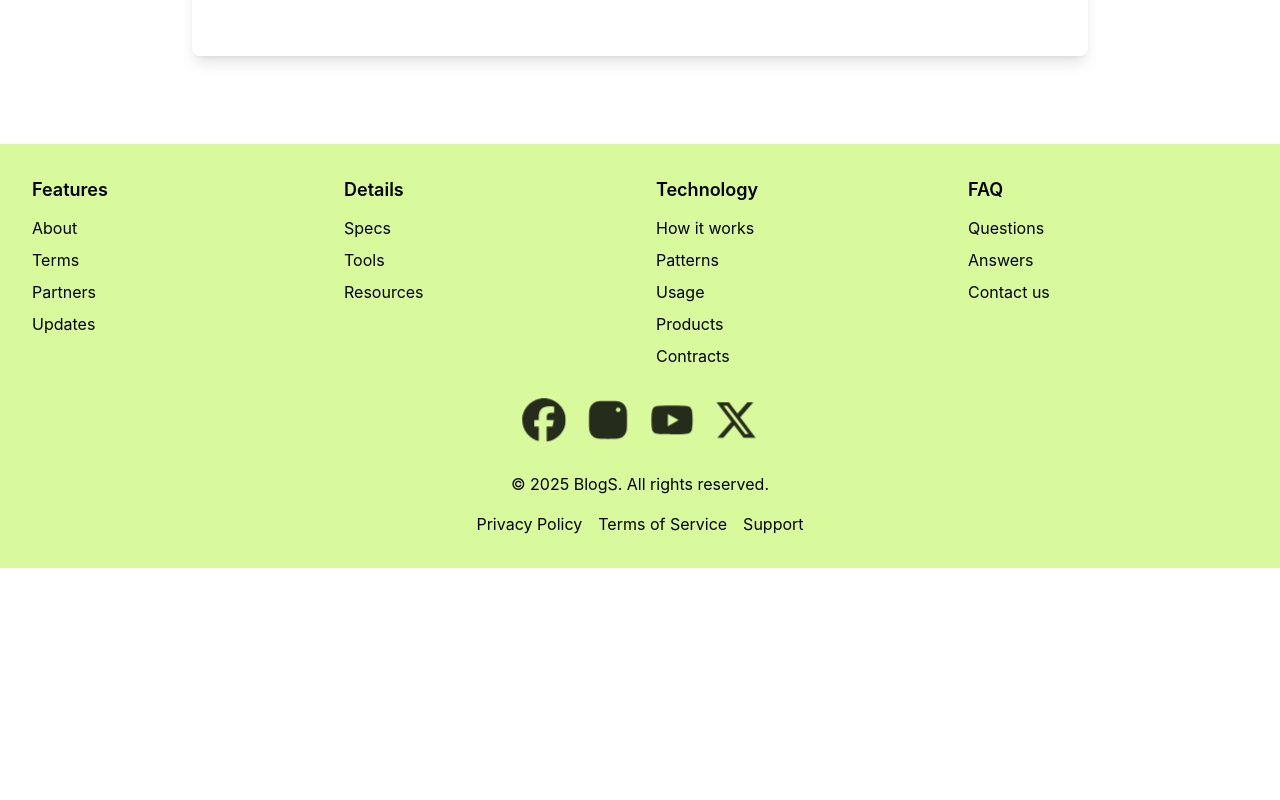
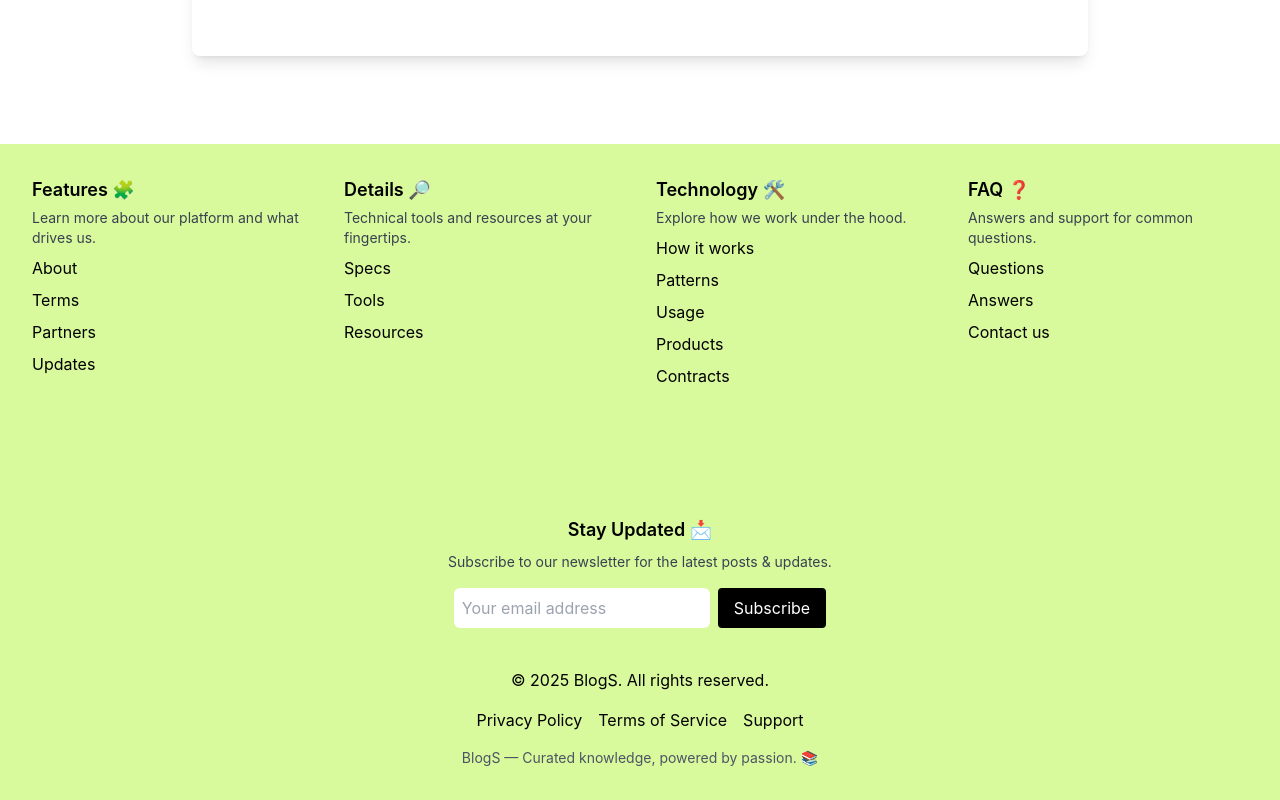
Before and after one commit to Olajuwon47/jaywon-blog, a React (Create React App) app: page / in a window 1280 px wide. Shown: the part 4330-5130 px from the top of the page. Before the commit the page ends 4898 px from the top, so only its background shows below. Built offline with nearby package versions, Linux system fonts and the light colour scheme.

Commit message:
footer.js

```diff
--- a/src/Footer.js
+++ b/src/Footer.js
@@ -1,78 +1,107 @@
 import React from 'react';
 import './index.css';
+
 export default function Footer() {
   return (
-      <footer className="bg-lime-200 text-black p-8 max-sm:p-4 max-md:p-6">
+    <footer className="bg-lime-200 text-black p-8 max-sm:p-4 max-md:p-6" aria-label="Site Footer">
       <div className="grid md:grid-cols-4 gap-8 max-sm:grid-cols-1 max-sm:gap-4 max-md:grid-cols-2 max-md:gap-6">
+
+        {/* Features */}
         <div>
-            <h1 className="text-lg font-semibold mb-3 max-sm:text-base max-md:text-lg">Features</h1>
+          <h1 className="text-lg font-semibold mb-1 max-sm:text-base max-md:text-lg">Features 🧩</h1>
+          <p className="text-sm text-gray-700 mb-2">Learn more about our platform and what drives us.</p>
           <ul className="space-y-2 max-sm:space-y-1">
-              <li><a href="/About" className="text-black hover:text-white max-sm:text-sm">About</a></li>
-              <li><a href="/Terms" className="text-black hover:text-white max-sm:text-sm">Terms</a></li>
-              <li><a href="/Partner" className="text-black hover:text-white max-sm:text-sm">Partners</a></li>
-              <li><a href="/Updates" className="text-black hover:text-white max-sm:text-sm">Updates</a></li>
+            <li><a href="/about" className="hover:text-white text-black max-sm:text-sm">About</a></li>
+            <li><a href="/terms" className="hover:text-white text-black max-sm:text-sm">Terms</a></li>
+            <li><a href="/partner" className="hover:text-white text-black max-sm:text-sm">Partners</a></li>
+            <li><a href="/updates" className="hover:text-white text-black max-sm:text-sm">Updates</a></li>
           </ul>
         </div>
+
+        {/* Details */}
         <div>
-            <h1 className="text-lg font-semibold mb-3 max-sm:text-base max-md:text-lg">Details</h1>
+          <h1 className="text-lg font-semibold mb-1 max-sm:text-base max-md:text-lg">Details 🔎</h1>
+          <p className="text-sm text-gray-700 mb-2">Technical tools and resources at your fingertips.</p>
           <ul className="space-y-2 max-sm:space-y-1">
-              <li><a href="/Specs" className="text-black hover:text-white max-sm:text-sm">Specs</a></li>
-              <li><a href="/Tools" className="text-black hover:text-white max-sm:text-sm">Tools</a></li>
-              <li><a href="/Resources" className="text-black hover:text-white max-sm:text-sm">Resources</a></li>
+            <li><a href="/specs" className="hover:text-white text-black max-sm:text-sm">Specs</a></li>
+            <li><a href="/tools" className="hover:text-white text-black max-sm:text-sm">Tools</a></li>
+            <li><a href="/resources" className="hover:text-white text-black max-sm:text-sm">Resources</a></li>
           </ul>
         </div>
+
+        {/* Technology */}
         <div>
-            <h1 className="text-lg font-semibold mb-3 max-sm:text-base max-md:text-lg">Technology</h1>
+          <h1 className="text-lg font-semibold mb-1 max-sm:text-base max-md:text-lg">Technology 🛠️</h1>
+          <p className="text-sm text-gray-700 mb-2">Explore how we work under the hood.</p>
           <ul className="space-y-2 max-sm:space-y-1">
-              <li><a href="/How it works" className="text-black hover:text-white max-sm:text-sm">How it works</a></li>
-              <li><a href="/Patterns" className="text-black hover:text-white max-sm:text-sm">Patterns</a></li>
-              <li><a href="/Usage" className="text-black hover:text-white max-sm:text-sm">Usage</a></li>
-              <li><a href="/Products" className="text-black hover:text-white max-sm:text-sm">Products</a></li>
-              <li><a href="/Contracts" className="text-black hover:text-white max-sm:text-sm">Contracts</a></li>
+            <li><a href="/how-it-works" className="hover:text-white text-black max-sm:text-sm">How it works</a></li>
+            <li><a href="/patterns" className="hover:text-white text-black max-sm:text-sm">Patterns</a></li>
+            <li><a href="/usage" className="hover:text-white text-black max-sm:text-sm">Usage</a></li>
+            <li><a href="/products" className="hover:text-white text-black max-sm:text-sm">Products</a></li>
+            <li><a href="/contracts" className="hover:text-white text-black max-sm:text-sm">Contracts</a></li>
           </ul>
         </div>
+
+        {/* FAQ */}
         <div>
-            <h1 className="text-lg font-semibold mb-3 max-sm:text-base max-md:text-lg">FAQ</h1>
+          <h1 className="text-lg font-semibold mb-1 max-sm:text-base max-md:text-lg">FAQ ❓</h1>
+          <p className="text-sm text-gray-700 mb-2">Answers and support for common questions.</p>
           <ul className="space-y-2 max-sm:space-y-1">
-              <li><a href="Questions" className="text-black hover:text-white max-sm:text-sm">Questions</a></li>
-              <li><a href="/Answers" className="text-black hover:text-white max-sm:text-sm">Answers</a></li>
-              <li><a href="/Contact us" className="text-black hover:text-white max-sm:text-sm">Contact us</a></li>
+            <li><a href="/questions" className="hover:text-white text-black max-sm:text-sm">Questions</a></li>
+            <li><a href="/answers" className="hover:text-white text-black max-sm:text-sm">Answers</a></li>
+            <li><a href="/contact-us" className="hover:text-white text-black max-sm:text-sm">Contact us</a></li>
           </ul>
         </div>
       </div>
 
-       <div className="mt-8 flex flex-wrap justify-center space-x-6 max-sm:mt-6 max-sm:space-x-4 max-md:mt-7 max-md:space-x-5">
-  <a href="https://facebook.com" className="text-black hover:text-gray-800">
-    <svg xmlns="http://www.w3.org/2000/svg" height="40" width="40" className="fill-current beatFade max-sm:h-8 max-sm:w-8 max-md:h-9 max-md:w-9" viewBox="0 0 512 512">
-      <path d="M512 256C512 114.6 397.4 0 256 0S0 114.6 0 256C0 376 82.7 476.8 194.2 504.5V334.2H141.4V256h52.8V222.3c0-87.1 39.4-127.5 125-127.5c16.2 0 44.2 3.2 55.7 6.4V172c-6-.6-16.5-1-29.6-1c-42 0-58.2 15.9-58.2 57.2V256h83.6l-14.4 78.2H287V510.1C413.8 494.8 512 386.9 512 256h0z"/>
+      {/* Social Media */}
+      <div className="mt-10 flex flex-wrap justify-center space-x-6 max-sm:mt-6 max-sm:space-x-4 max-md:mt-7 max-md:space-x-5">
+        <a href="https://facebook.com" aria-label="Facebook" className="hover:text-gray-800">
+          <svg xmlns="http://www.w3.org/2000/svg" height="40" width="40" className="fill-current max-sm:h-8 max-sm:w-8 max-md:h-9 max-md:w-9" viewBox="0 0 512 512">
+            <title>Facebook</title>
+            <path d="..."/>
           </svg>
         </a>
-  <a href="https://instagram.com/mrmrs_" className="text-black hover:text-gray-800">
-    <svg xmlns="http://www.w3.org/2000/svg" height="40" width="40" className="fill-current beatFade max-sm:h-8 max-sm:w-8 max-md:h-9 max-md:w-9" viewBox="0 0 448 512">
-      <path d="M224.1 141c-63.6 0-114.9 51.3-114.9 114.9s51.3 114.9 114.9 114.9S339 319.5 339 255.9 287.7 141 224.1 141zm0 189.6c-41.1 0-74.7-33.5-74.7-74.7s33.5-74.7 74.7-74.7 74.7 33.5 74.7 74.7-33.6 74.7-74.7 74.7zm146.4-194.3c0 14.9-12 26.8-26.8 26.8-14.9 0-26.8-12-26.8-26.8s12-26.8 26.8-26.8 26.8 12 26.8 26.8zm76.1 27.2c-1.7-35.9-9.9-67.7-36.2-93.9-26.2-26.2-58-34.4-93.9-36.2-37-2.1-147.9-2.1-184.9 0-35.8 1.7-67.6 9.9-93.9 36.1s-34.4 58-36.2 93.9c-2.1 37-2.1 147.9 0 184.9 1.7 35.9 9.9 67.7 36.2 93.9s58 34.4 93.9 36.2c37 2.1 147.9 2.1 184.9 0 35.9-1.7 67.7-9.9 93.9-36.2 26.2-26.2 34.4-58 36.2-93.9 2.1-37 2.1-147.8 0-184.8z"/>
+        <a href="https://instagram.com/mrmrs_" aria-label="Instagram" className="hover:text-gray-800">
+          <svg xmlns="http://www.w3.org/2000/svg" height="40" width="40" className="fill-current max-sm:h-8 max-sm:w-8 max-md:h-9 max-md:w-9" viewBox="0 0 448 512">
+            <title>Instagram</title>
+            <path d="..."/>
           </svg>
         </a>
-  <a href="https://youtube.com" className="text-black hover:text-gray-800">
-    <svg xmlns="http://www.w3.org/2000/svg" height="40" width="40" className="fill-current beatFade max-sm:h-8 max-sm:w-8 max-md:h-9 max-md:w-9" viewBox="0 0 576 512">
-      <path d="M549.7 124.1c-6.3-23.7-24.8-42.3-48.3-48.6C458.8 64 288 64 288 64S117.2 64 74.6 75.5c-23.5 6.3-42 24.9-48.3 48.6-11.4 42.9-11.4 132.3-11.4 132.3s0 89.4 11.4 132.3c6.3 23.7 24.8 41.5 48.3 47.8C117.2 448 288 448 288 448s170.8 0 213.4-11.5c23.5-6.3 42-24.2 48.3-47.8 11.4-42.9 11.4-132.3 11.4-132.3s0-89.4-11.4-132.3zm-317.5 213.5V175.2l142.7 81.2-142.7 81.2z"/>
+        <a href="https://youtube.com" aria-label="YouTube" className="hover:text-gray-800">
+          <svg xmlns="http://www.w3.org/2000/svg" height="40" width="40" className="fill-current max-sm:h-8 max-sm:w-8 max-md:h-9 max-md:w-9" viewBox="0 0 576 512">
+            <title>YouTube</title>
+            <path d="..."/>
           </svg>
         </a>
-  <a href="https://twitter.com/mrmrs_" className="text-black hover:text-gray-800">
-    <svg xmlns="http://www.w3.org/2000/svg" height="40" width="40" className="fill-current beatFade max-sm:h-8 max-sm:w-8 max-md:h-9 max-md:w-9" viewBox="0 0 512 512">
-      <path d="M389.2 48h70.6L305.6 224.2 487 464H345L233.7 318.6 106.5 464H35.8L200.7 275.5 26.8 48H172.4L272.9 180.9 389.2 48zM364.4 421.8h39.1L151.1 88h-42L364.4 421.8z"/>
+        <a href="https://twitter.com/mrmrs_" aria-label="Twitter" className="hover:text-gray-800">
+          <svg xmlns="http://www.w3.org/2000/svg" height="40" width="40" className="fill-current max-sm:h-8 max-sm:w-8 max-md:h-9 max-md:w-9" viewBox="0 0 512 512">
+            <title>Twitter</title>
+            <path d="..."/>
           </svg>
         </a>
       </div>
 
+      {/* Optional Newsletter */}
+      <div className="mt-12 text-center max-sm:mt-10 max-md:mt-10">
+        <h2 className="text-lg font-semibold mb-2">Stay Updated 📩</h2>
+        <p className="text-sm text-gray-700 mb-4">Subscribe to our newsletter for the latest posts & updates.</p>
+        <form className="flex justify-center gap-2 max-sm:flex-col max-sm:items-center">
+          <input type="email" placeholder="Your email address" className="p-2 rounded-md w-64 max-sm:w-full" />
+          <button type="submit" className="bg-black text-white px-4 py-2 rounded hover:bg-gray-800">Subscribe</button>
+        </form>
+      </div>
 
-        <div className="mt-8 text-center max-sm:mt-6 max-md:mt-7">
+      {/* Footer Bottom */}
+      <div className="mt-10 text-center max-sm:mt-6 max-md:mt-7">
         <p className="max-sm:text-sm max-md:text-base">&copy; 2025 BlogS. All rights reserved.</p>
-          <nav className="mt-4 space-x-4 max-sm:mt-3 max-sm:space-x-2 max-sm:flex max-sm:flex-col max-sm:space-x-0 max-sm:space-y-2 max-md:space-x-3">
-            <a href="https://privacy-policy.com" className="text-black hover:text-white max-sm:text-sm max-md:text-base">Privacy Policy</a>
-            <a href="/Terms of Service" className="text-black hover:text-white max-sm:text-sm max-md:text-base">Terms of Service</a>
-            <a href="/Support" className="text-black hover:text-white max-sm:text-sm max-md:text-base">Support</a>
+        <nav className="mt-4 space-x-4 max-sm:mt-3 max-sm:flex max-sm:flex-col max-sm:space-x-0 max-sm:space-y-2 max-md:space-x-3">
+          <a href="/privacy-policy" className="hover:text-white text-black max-sm:text-sm max-md:text-base">Privacy Policy</a>
+          <a href="/terms-of-service" className="hover:text-white text-black max-sm:text-sm max-md:text-base">Terms of Service</a>
+          <a href="/support" className="hover:text-white text-black max-sm:text-sm max-md:text-base">Support</a>
         </nav>
+        <p className="text-sm text-gray-600 mt-4">BlogS — Curated knowledge, powered by passion. 📚</p>
       </div>
     </footer>
   );
-  };
+}
```
Lines whose indentation alone changed are shown as unchanged.
